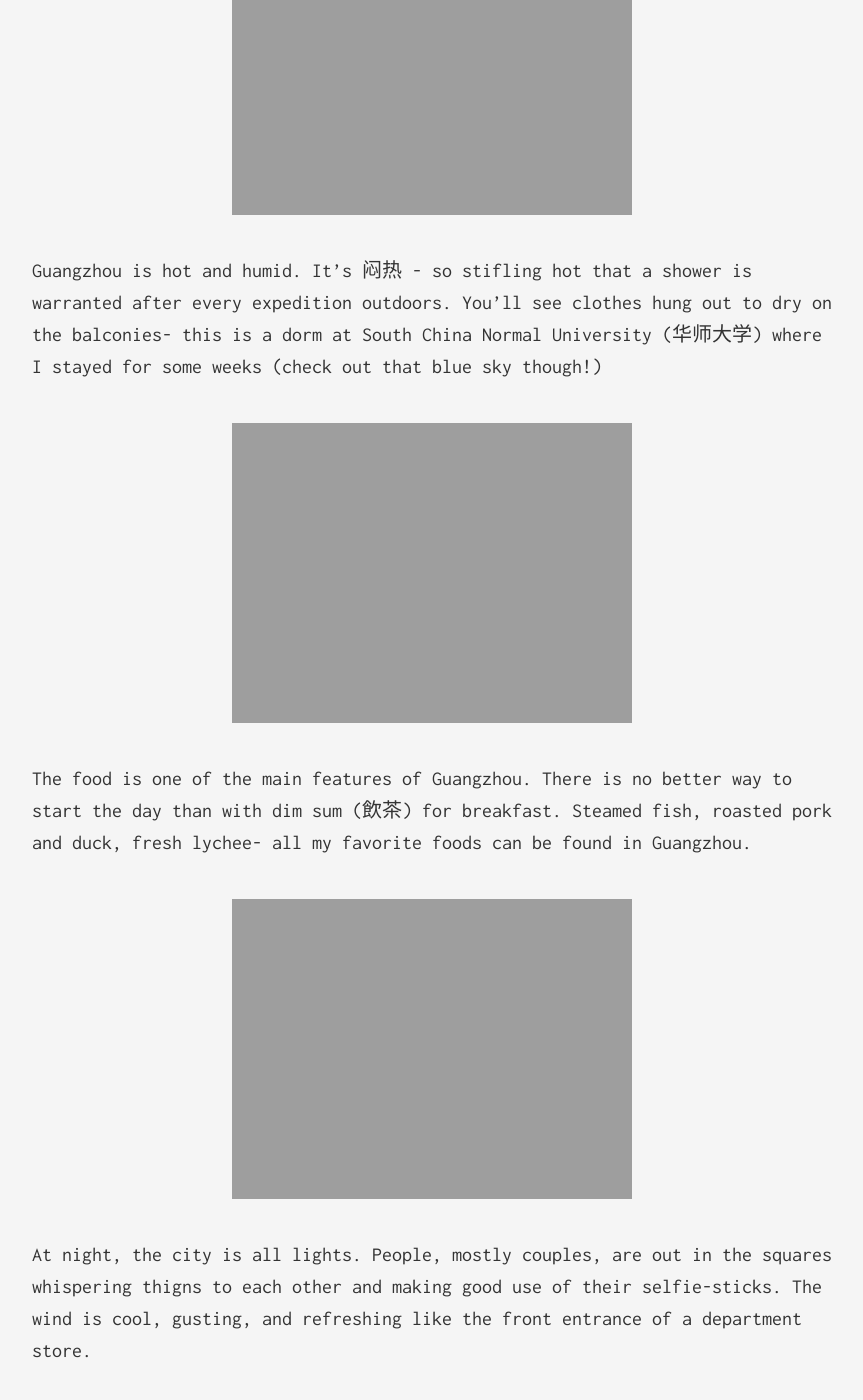
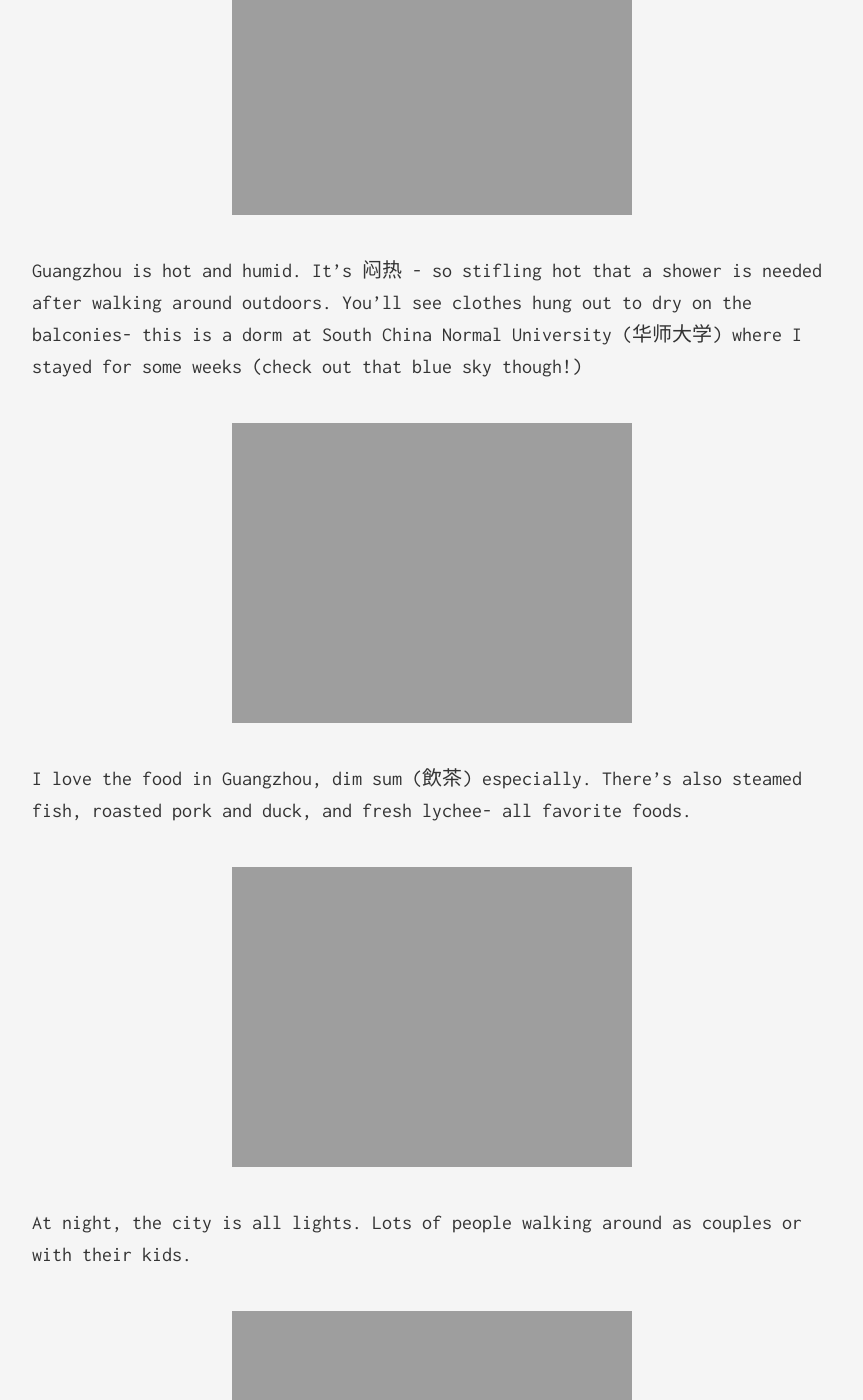
Before and after one commit to Briguy52/myblog, a Jekyll site: the page built from _posts/2015-08-08-Guangzhou.md, in a window 1280 px wide and 1400 px high, scrolled down 1094 px. Shown: the whole window, without its empty margins (208-1071 px from the left). Built offline with Jekyll 4.4.1, drawn with Linux system fonts in a browser that asks for light colours.

Commit message:
Update 2015-08-08-Guangzhou.md
text edits: fixed a typo, removed some weak sentences

```diff
--- a/_posts/2015-08-08-Guangzhou.md
+++ b/_posts/2015-08-08-Guangzhou.md
@@ -14,14 +14,14 @@ The photo above shows a stadium located next to the Guangzhou Tower (广州塔).
 
 <img alt="Photo: Guangzhou" src="http://brianmlin.com/Images/2015.08.02/clothes.jpg" style="max-width:630px;">
 
-Guangzhou is hot and humid. It's 闷热 - so stifling hot that a shower is warranted after every expedition outdoors. You'll see clothes hung out to dry on the balconies- this is a dorm at South China Normal University (华师大学) where I stayed for some weeks (check out that blue sky though!)
+Guangzhou is hot and humid. It's 闷热 - so stifling hot that a shower is needed after walking around outdoors. You'll see clothes hung out to dry on the balconies- this is a dorm at South China Normal University (华师大学) where I stayed for some weeks (check out that blue sky though!)
 
 <img alt="Photo: Guangzhou" src="http://brianmlin.com/Images/2015.08.02/pigs.jpg" style="max-width:630px;">
 
-The food is one of the main features of Guangzhou. There is no better way to start the day than with dim sum (飲茶) for breakfast. Steamed fish, roasted pork and duck, fresh lychee- all my favorite foods can be found in Guangzhou.
+I love the food in Guangzhou, dim sum (飲茶) especially. There's also steamed fish, roasted pork and duck, and fresh lychee- all favorite foods.
 
 <img alt="Photo: Guangzhou" src="http://brianmlin.com/Images/2015.08.02/coconut.jpg" style="max-width:630px;">
 
-At night, the city is all lights. People, mostly couples, are out in the squares whispering thigns to each other and making good use of their selfie-sticks. The wind is cool, gusting, and refreshing like the front entrance of a department store.
+At night, the city is all lights. Lots of people walking around as couples or with their kids.
 
 <img alt="Photo: Guangzhou" src="http://brianmlin.com/Images/2015.08.02/library.jpg" style="max-width:630px;">
```
